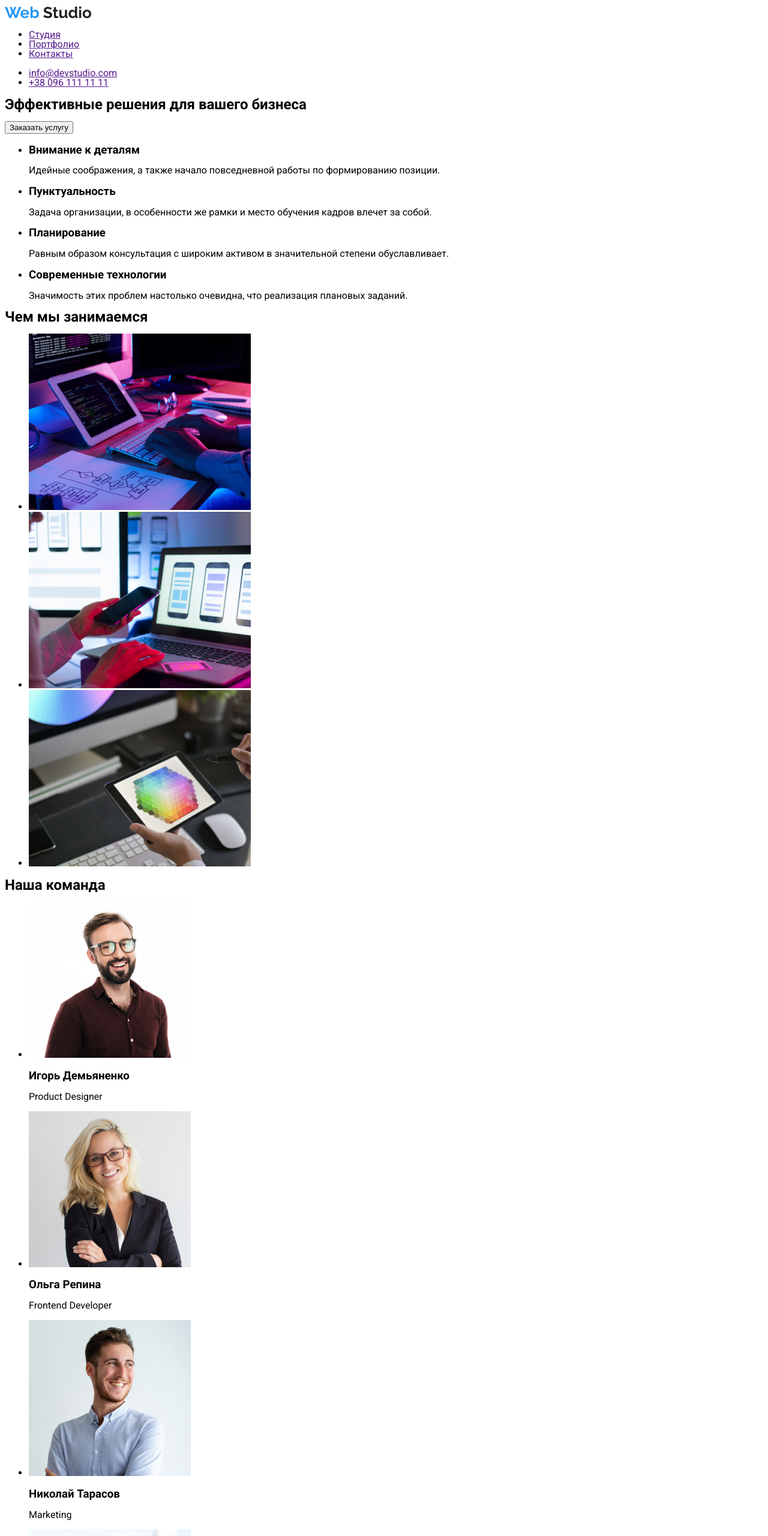
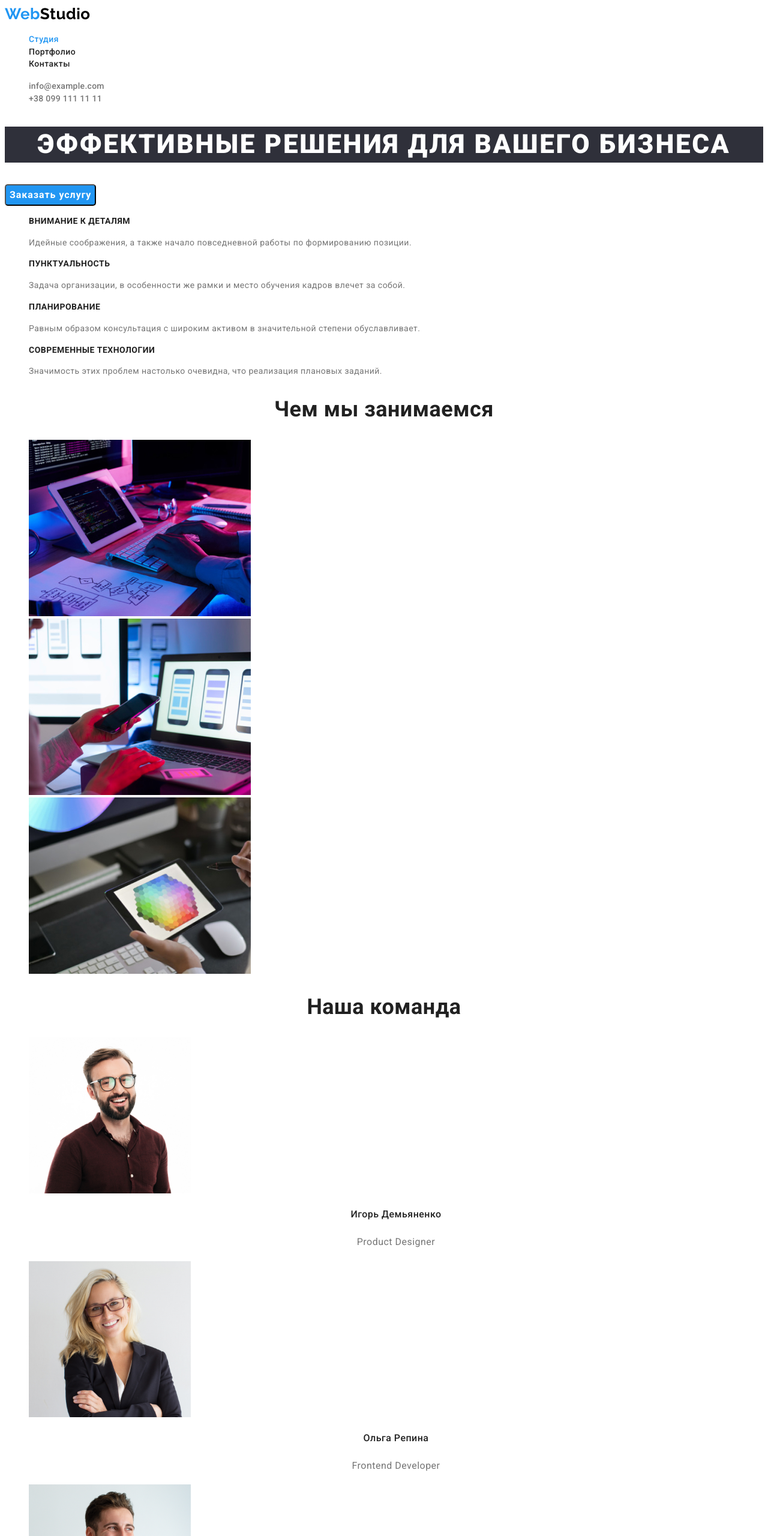
Before and after one commit to andrew17752985/goit-markup-hw-02, a plain HTML site: page index.html in a window 1280 px wide. Shown: the top 2560 px of the page at 60% size. Drawn offline with Linux system fonts and the light colour scheme.

Commit message:
d/z complite

```diff
--- a/css/styles.css
+++ b/css/styles.css
@@ -1,48 +1,173 @@
-:root{
-    --text-color: #2196F3;
-    --primery-text-color: #212121;
-    --paragraph-color: #757575;
-    --white-color: #FFFFFF;
-    --background-header-footer-color: #2F303A;
-    --background-content-color: #F5F4FA;
+
+
+:root {
+    --dark-text-color: #212121;
+    --accent-color: #2196f3;
+    --primary-text-color: #757575;
+    --white-color: #ffffff;
+    --footer-connection-text-color: rgba(255, 255, 255, 0.6);
   }
-body{
-    font-family: Roboto;
-    font-style: Regular;
-    font-size: 16px;
-    line-height: 1.18;
-    line-height: 100%;
-    vertical-align: Top;
-    letter-spacing: 3%;
+
+  body {
+    font-family: 'Roboto', sans-serif;
+    color: var(--primary-text-color);
+    letter-spacing: 0.03em;
   }
-.logo{
-    font-family: Raleway;
-    font-style: Bold;
+  .logo {
+    font-family: 'Raleway', sans-serif;
+    color: var(--accent-color);
     font-size: 26px;
-    line-height: 0.83;
-    line-height: 100%;
-    vertical-align: Top;
-    letter-spacing: 3%;
-    color: var(--text-color);
+    line-height: 1.2;
     text-decoration: none;
   }
-.logo-white{
+  .logo-black {
+    color: #000;
+  }
+  /* site-naw */
+  .site-naw .link {
+    color: var(--dark-text-color);
+    font-weight: 500;
+    font-size: 14px;
+    line-height: 1.4;
+    text-decoration: none;
+  }
+
+  ul {
+    list-style: none;
+  }
+  .links {
+    text-decoration: none;
+  }
+  .contacts {
+    color: var(--primary-text-color);
+    font-weight: 500;
+    font-size: 14px;
+    line-height: 1.4;
+    letter-spacing: 0.02em;
+    text-decoration: none;
+  }
+  .contacts:focus,
+  .contacts:hover {
+    color: var(--accent-color);
+  }
+
+  .site-naw .link:hover,
+  .site-naw .link:focus {
+    color: var(--accent-color);
+  }
+  .site-naw .link.current {
+    color: var(--accent-color);
+  }
+
+  .hero-title {
+    background-color: #2F303A;
     color: var(--white-color);
+    font-weight: 900;
+    font-size: 44px;
+    line-height: 1.36;
+    text-align: center;
+    letter-spacing: 0.06em;
+    text-transform: uppercase;
   }
-.logo-black{
-    color: var(--primery-text-color);
+
+  /* button portfolio */
+  .filter-butt {
+    color: var(--dark-text-color);
+    font-size: 16px;
+    line-height: 1.6;
+    letter-spacing: 0.03em;
+    border-radius: 5px;
+    font-family: 'Roboto', sans-serif;
+    font-weight: 500;
   }
-.bold-text{
-    font-style: Medium;
+
+  .filter-butt:hover,
+  .filter-butt:focus {
+    color: var(--white-color);
+    background-color: var(--accent-color);
+  }
+  /* button */
+  .hero-but {
+    font-size: 16px;
+    line-height: 1.87;
+    letter-spacing: 0.06em;
+    border-radius: 5px;
+
+    color: var(--white-color);
+    background-color: var(--accent-color);
+    font-family: 'Roboto', sans-serif;
+    font-weight: 700;
+  }
+
+  .hero-but:hover,
+  .hero-but:focus {
+    background-color: var(--white-color);
+    color: var(--accent-color);
+  }
+
+  /* section */
+  .section-advantage {
+    color: var(--dark-text-color);
     font-size: 14px;
-    line-height: 1.14;
-    line-height: 100%;
-    vertical-align: Top;
-    letter-spacing: 2%;
-    color: var(--primery-text-color);
+    line-height: 1.4;
+    text-transform: uppercase;
+  }
+  .section-text {
+    font-size: 14px;
+    line-height: 1.71;
+  }
+  .section-title {
+    color: var(--dark-text-color);
+    font-size: 36px;
+    line-height: 1.17;
+    text-align: center;
+  }
+
+  /* section-4 command */
+  .command {
+    color: var(--dark-text-color);
+    font-weight: 500;
+    font-size: 16px;
+    line-height: 1.9;
+    text-align: center;
+  }
+  .position {
+    font-size: 16px;
+    line-height: 1.9;
+    text-align: center;
+  }
+  .footer-addres {
+    background-color: #2F303A;
+    color: var(--white-color);
+    font-size: 14px;
+    line-height: 1.7;
     text-decoration: none;
+    font-weight: normal;
+    font-style: normal;
+  }
+  .footer-connection {
+    background-color: #2F303A;
+    color: var(--footer-connection-text-color);
+    font-size: 14px;
+    line-height: 1.7;
+    text-decoration: none;
+    font-weight: normal;
+    font-style: normal;
+  }
 
+  /* portfolio */
+  .works-title {
+    color: var(--dark-text-color);
+    font-size: 18px;
+    line-height: 2;
+    letter-spacing: 0.06em;
+    text-decoration: none;
   }
-.delete-list {
-    list-style-type: none;
+
+  .works-text {
+    color: var(--primary-text-color);
+    font-size: 16px;
+    line-height: 1.87;
+    letter-spacing: 0.03em;
+    text-decoration: none;
   }
--- a/index.html
+++ b/index.html
@@ -1,98 +1,128 @@
 <!DOCTYPE html>
-<html lang="en">
+<html lang="ru">
   <head>
-    <meta charset="UTF-8">
-    <meta http-equiv="X-UA-Compatible" content="IE=edge">
-    <meta name="viewport" content="width=device-width, initial-scale=1.0">
-    <title>Studio</title>
-    <link rel="preconnect" href="https://fonts.googleapis.com">
-    <link rel="preconnect" href="https://fonts.gstatic.com" crossorigin>
-    <link href="https://fonts.googleapis.com/css2?family=Raleway:wght@700&family=Roboto:wght@400;500;700;900&display=swap" rel="stylesheet">
-    <link rel="stylesheet" href="./css/styles.css">
+    <meta charset="UTF-8" />
+    <meta http-equiv="X-UA-Compatible" content="IE=edge" />
+    <meta name="viewport" content="width=device-width, initial-scale=1.0" />
+    <title>Студия</title>
+    <link
+      href="https://fonts.googleapis.com/css2?family=Raleway:wght@700&family=Roboto:wght@400;500;700;900&display=swap"
+      rel="stylesheet"
+    />
+    <link rel="stylesheet" href="./css/styles.css" />
   </head>
   <body>
+    <!-- head_шапка -->
     <header>
       <nav>
-        <a href="../goit-markup-hw-01/index.html" class="logo">Web <span class="logo logo-black">Studio</span></a>
-           <ul>
-               <li><a href="">Студия</a></li>
-               <li><a href="">Портфолио</a></li>
-               <li><a href="">Контакты</a> </li>
+        <a href="/index.html" class="logo">Web<span class="logo-black">Studio</span> </a>
+
+        <ul class="site-naw">
+          <li><a href="" class="link current">Студия</a></li>
+          <li><a href="./Portfolio.html" class="link">Портфолио</a></li>
+          <li><a href="" class="link">Контакты</a></li>
         </ul>
       </nav>
       <ul>
-           <li><a href="">info@devstudio.com</a></li>
-           <li><a href="">+38 096 111 11 11</a></li>
+        <li><a class="contacts" href="mailto:info@example.com">info@example.com</a></li>
+        <li><a class="contacts" href="tel:+380991111111">+38 099 111 11 11</a></li>
       </ul>
     </header>
+
+    <!-- main -->
     <main>
-       <!-- герои -->
+      <!-- section_1_герой-->
       <section>
-            <h1>Эффективные решения для вашего бизнеса</h1>
-            <button>Заказать услугу</button>
+        <h1 class="hero-title">Эффективные решения для вашего бизнеса</h1>
+        <button type="button" class="hero-but">Заказать услугу</button>
       </section>
+
+      <!-- section_2_преимущества -->
       <section>
+        <h2 hidden>Преимущества - позже спрячу</h2>
         <ul>
           <li>
-                    <h3>Внимание к деталям</h3>
-                    <p>Идейные соображения, а также начало повседневной работы по формированию позиции.</p>
+            <h3 class="section-advantage">Внимание к деталям</h3>
+            <p class="section-text">
+              Идейные соображения, а также начало повседневной работы по формированию позиции.
+            </p>
           </li>
           <li>
-                    <h3>Пунктуальность</h3>
-                    <p>Задача организации, в особенности же рамки и место обучения кадров влечет за собой.</p>
+            <h3 class="section-advantage">Пунктуальность</h3>
+            <p class="section-text">
+              Задача организации, в особенности же рамки и место обучения кадров влечет за собой.
+            </p>
           </li>
           <li>
-                    <h3>Планирование</h3>
-                    <p>Равным образом консультация с широким активом в значительной степени обуславливает.</p>
+            <h3 class="section-advantage">Планирование</h3>
+            <p class="section-text">
+              Равным образом консультация с широким активом в значительной степени обуславливает.
+            </p>
           </li>
           <li>
-                    <h3>Современные технологии</h3>
-                    <p>Значимость этих проблем настолько очевидна, что реализация плановых заданий.</p>
+            <h3 class="section-advantage">Современные технологии</h3>
+            <p class="section-text">
+              Значимость этих проблем настолько очевидна, что реализация плановых заданий.
+            </p>
           </li>
         </ul>
-            <!--  -->
+      </section>
+
+      <!-- section_3_работы -->
       <section>
-                <h2>Чем мы занимаемся</h2>
+        <h2 class="section-title">Чем мы занимаемся</h2>
         <ul>
-                    <li><img src="./images/img.jpg" width="370" alt="images1"></li>
-                    <li><img src="./images/img (1).jpg" width="370" alt="images2"></li>
-                    <li><img src="./images/box 3.jpg" width="370" alt="images3"></li>
+          <li>
+            <img src="./images/img.jpg" alt="работа на ПК" width="370" />
+          </li>
+          <li>
+            <img src="./images/img (1).jpg" alt="мобильное прилодение " width="370" />
+          </li>
+          <li>
+            <img src="./images/box 3.jpg" alt="работа на планшете" width="370" />
+          </li>
         </ul>
       </section>
-        </section>
-        <!--  -->
+
+      <!-- section_4_команда -->
       <section>
-            <h2>Наша команда</h2>
+        <h2 class="section-title">Наша команда</h2>
         <ul>
           <li>
-                    <img src="./images/igor.jpg" width="270" alt="IgorDemyanenko">
-                    <h3>Игорь Демьяненко</h3>
-                    <p>Product Designer</p>
+            <a href=""><img src="./images/igor.jpg" alt="Игорь Демьяненко" width="270" /></a>
+            <h3 class="command">Игорь Демьяненко</h3>
+            <p lang="en" class="position">Product Designer</p>
           </li>
           <li>
-                    <img src="./images/olga.jpg" width="270" alt="OlgaRepina">
-                    <h3>Ольга Репина</h3>
-                    <p>Frontend Developer</p>
+            <a href=""><img src="./images/olga.jpg" alt="Ольга Репина" width="270" /></a>
+            <h3 class="command">Ольга Репина</h3>
+            <p lang="en " class="position">Frontend Developer</p>
           </li>
-                <li><img src="./images/nikolai.jpg" width="270" alt="NikolayTarasov">
-                    <h3>Николай Тарасов</h3>
-                    <p>Marketing</p>
+          <li>
+            <a href=""><img src="./images/nikolai.jpg" alt="Николай Тарасов" width="270" /></a>
+            <h3 class="command">Николай Тарасов</h3>
+            <p lang="en" class="position">Marketing</p>
           </li>
-                <li><img src="./images/mikhail.jpg" width="270" alt="MikhailErmakov">
-                    <h3>Михаил Ермаков</h3>
-                    <p>UI Designer</p>
+          <li>
+            <a href=""><img src="./images/mikhail.jpg" alt="Михаил Ермаков" width="270" /></a>
+            <h3 class="command">Михаил Ермаков</h3>
+            <p lang="en" class="position">UI Designer</p>
           </li>
         </ul>
       </section>
     </main>
+    <!-- footer_подвал -->
     <footer>
-    <a href="./index.html" class="logo">Web<span class="logo logo-white"> Studio</span></a>
-
+      <a href="/index.html" class="logo">Web<span class="logo-black">Studio</span> </a>
       <address>
         <ul>
-                <li><a href="">г. Киев, пр-т Леси Украинки, 26</a></li>
-                <li><a href="">info@devstudio.com</a></li>
-                <li><a href="">+38 096 111 11 11</a></li>
+          <li>
+            <a class="footer-addres" href="https://goo.gl/maps/Hk61z92HiwyPrTK67" target="_blank">
+              г. Киев, пр-т Леси Украинки, 26</a
+            >
+          </li>
+          <li><a class="footer-connection" href="mailto:info@example.com">info@example.com</a></li>
+          <li><a class="footer-connection" href="tel:+380991111111">+38 099 111 11 11</a></li>
         </ul>
       </address>
     </footer>
```
Also changed, not shown: portfolio.html (+115 -57 lines). Lines whose indentation alone changed are shown as unchanged.
